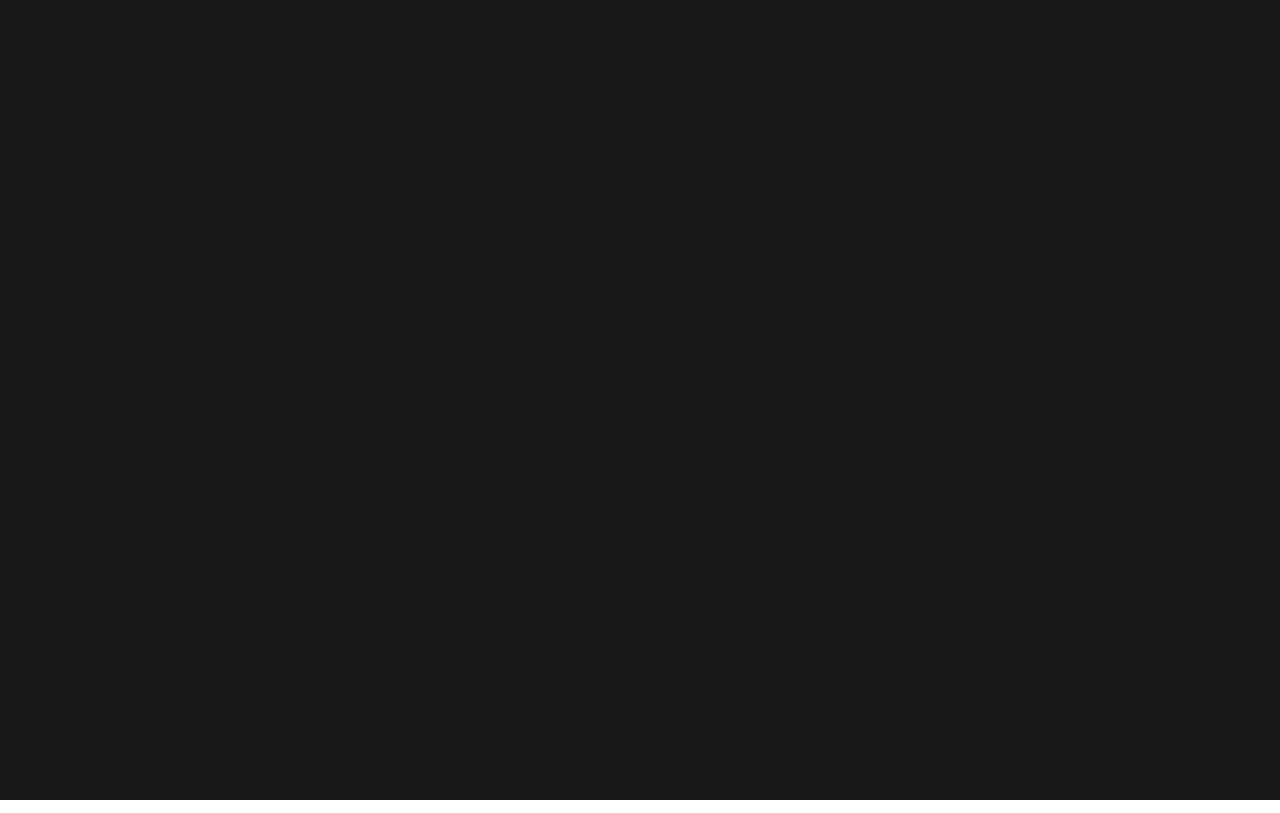
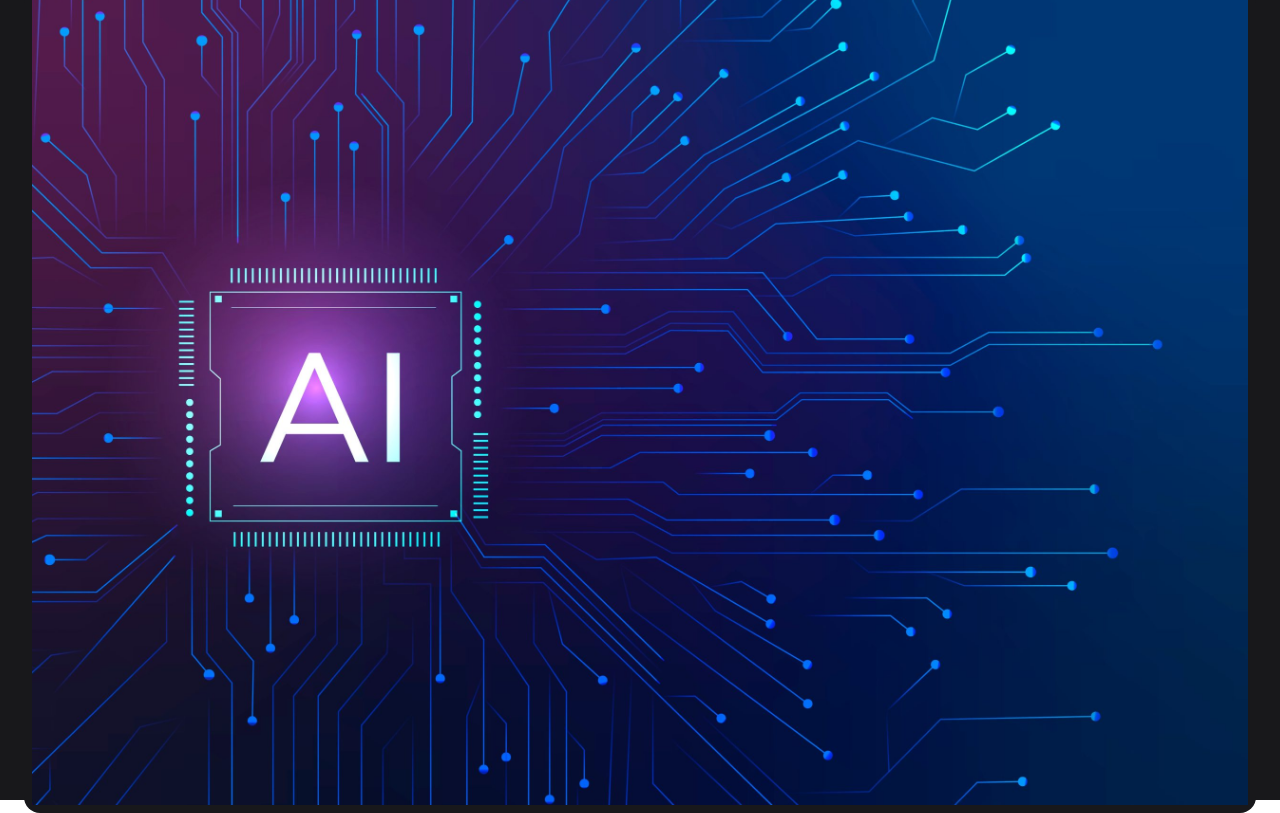
Before and after one commit to shahriarshourov-cse/email-subscriber-area, a plain HTML site: page index.html in a window 1280 px wide. Drawn offline with nearby package versions, Linux system fonts and the light colour scheme.

Commit message:
added img

```diff
--- a/index.html
+++ b/index.html
@@ -5,13 +5,14 @@
     <meta http-equiv="X-UA-Compatible" content="IE=edge" />
     <meta name="viewport" content="width=device-width, initial-scale=1.0" />
     <script src="https://cdn.tailwindcss.com"></script>
-
     <title>Email Subscribe Area</title>
   </head>
   <body>
     <div class="flex items-center justify-center h-screen bg-zinc-900">
       <div class="bg-zinc-900 p-2 mx-6 rounded-2xl">
-        <div class="flex flex-col md:flex-row rounded-l-xl"></div>
+        <div class="flex flex-col md:flex-row rounded-l-xl">
+          <img src="./images/img.ai.jpg" alt="ai" />
+        </div>
       </div>
     </div>
   </body>
```
